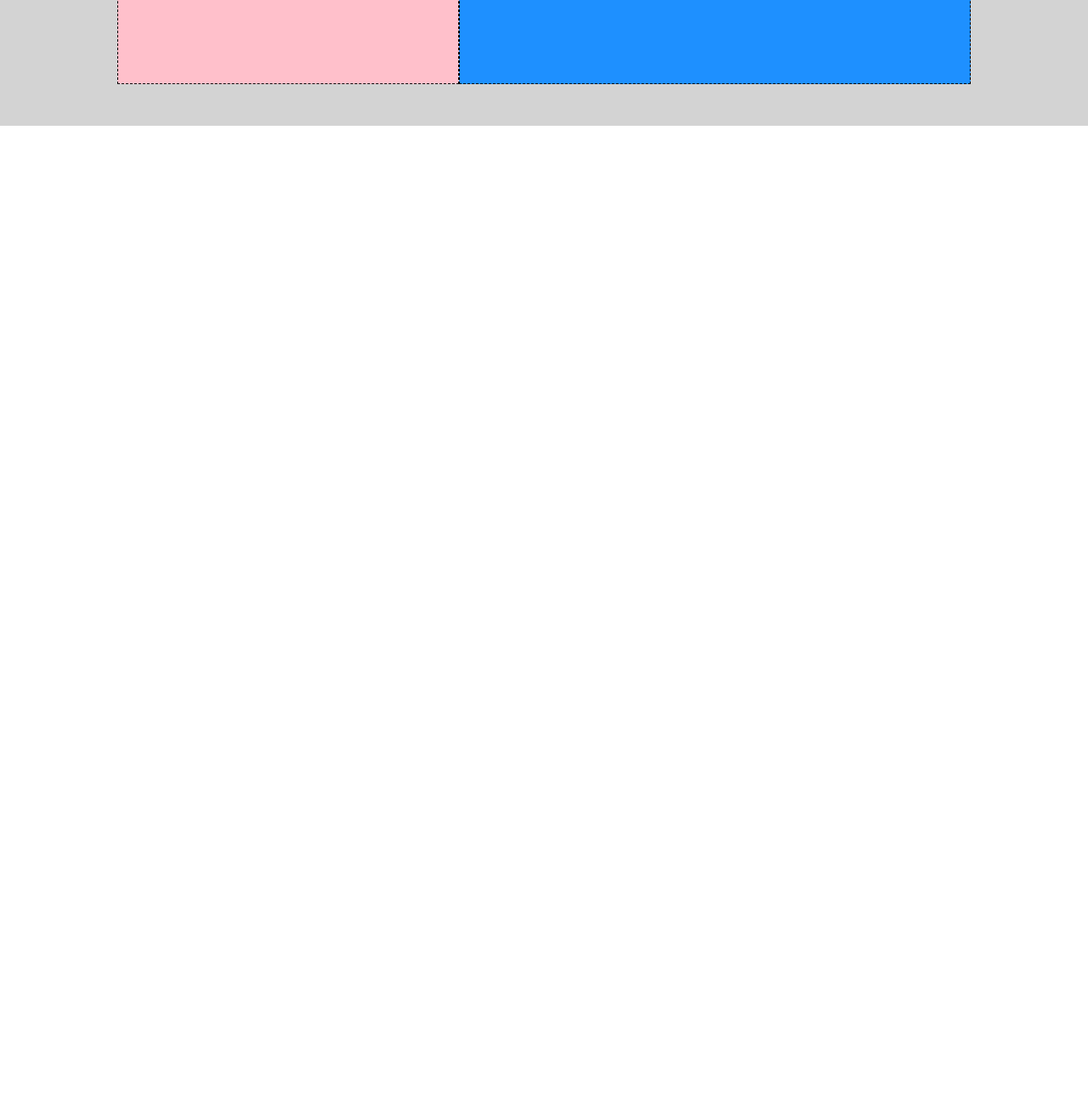
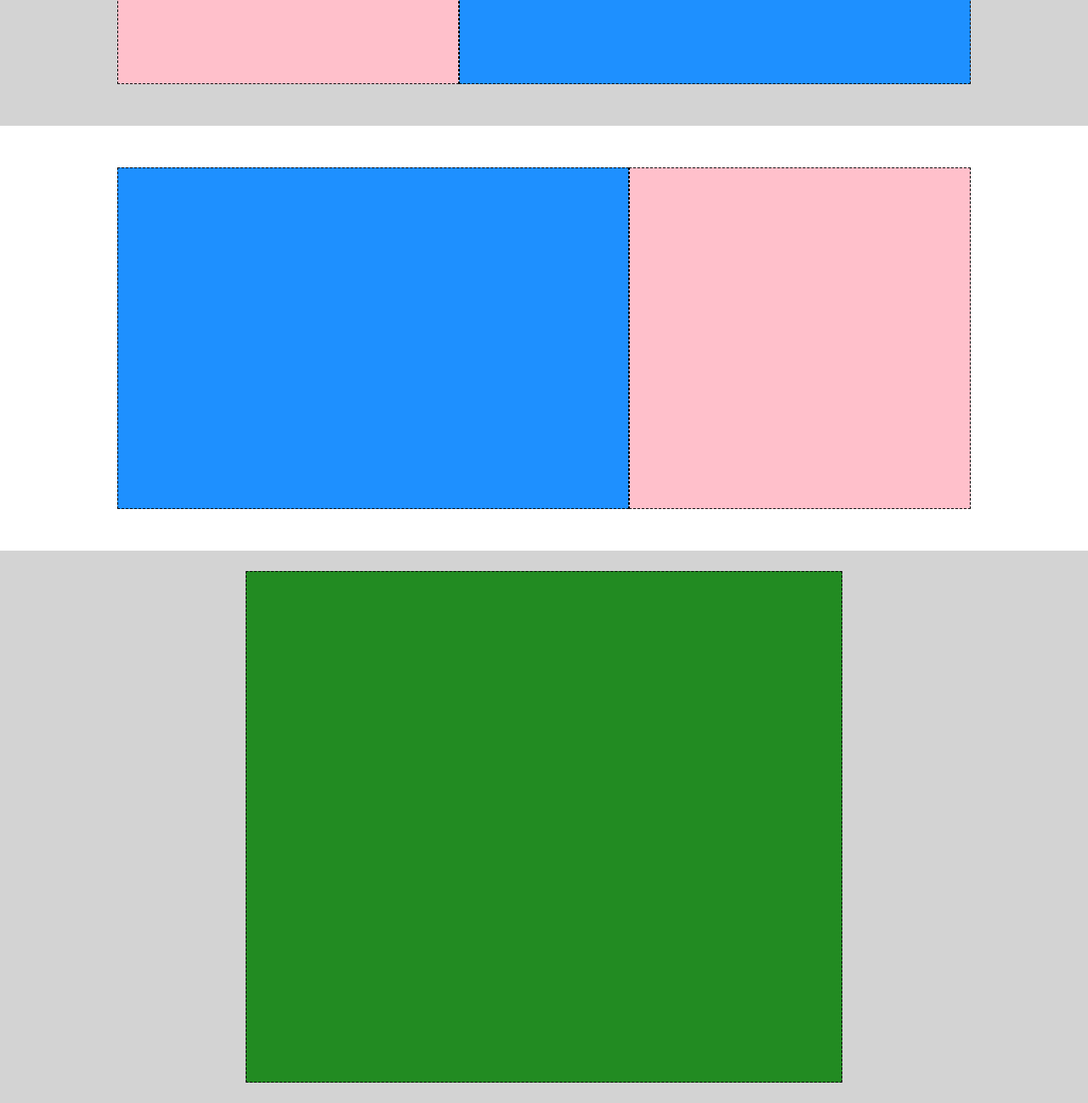
Before and after one commit to CosimoPetrarca/htmlcss-struttura-discord, a plain HTML site: page index.html in a window 1280 px wide. Shown: the part 1302-2600 px from the top of the page at 85% size. Before the commit the page ends 1450 px from the top, so only its background shows below. Drawn offline with Linux system fonts and the light colour scheme.

Commit message:
fine box main

```diff
--- a/css/style.css
+++ b/css/style.css
@@ -29,6 +29,12 @@ body{
     height: 500px;
 }
 
+.debug .contenitore5{
+    background-color: #d3d3d3;
+    height: 650px;
+}
+
+
 
 
 
@@ -43,7 +49,7 @@ body{
 /* <!-- Header --> */
 
 
-.contenitore1, .contenitore2, .contenitore3, .contenitore4{
+.contenitore1, .contenitore2, .contenitore3, .contenitore4, .contenitore5{
     display: flex;
     justify-content: center;
     align-items: center;
@@ -91,3 +97,11 @@ body{
     border: 1px dashed black;
 
 }
+
+.boxverde{
+    background-color: #228b22;
+    border: 1px dashed black;
+    height: 600px;
+    width: 700px;
+
+}
--- a/index.html
+++ b/index.html
@@ -51,9 +51,25 @@
 
         <!-- fine secondo box main -->
 
+        <!-- inizio terzo box main -->
 
+        <div class="contenitore3">
+            <div class="boxblu"></div>
+            <div class="boxpink"></div>
 
+        </div>
 
+        <!-- fine terzo box main -->
+
+        <!-- inizio quarto box main -->
+
+        <div class="contenitore5">
+
+            <div class="boxverde"></div>
+
+        </div>
+
+        <!-- fine quarto box main -->
 
     </main>
     <footer></footer>
```
